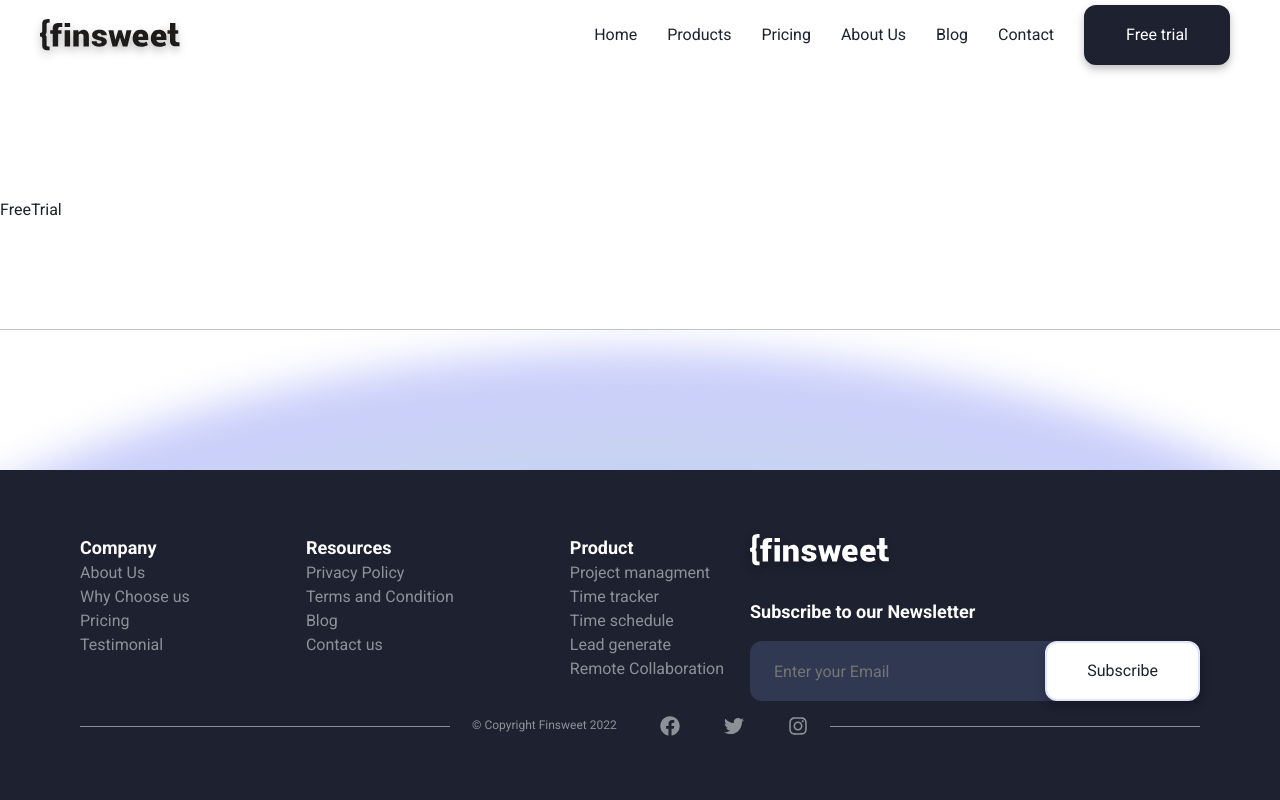
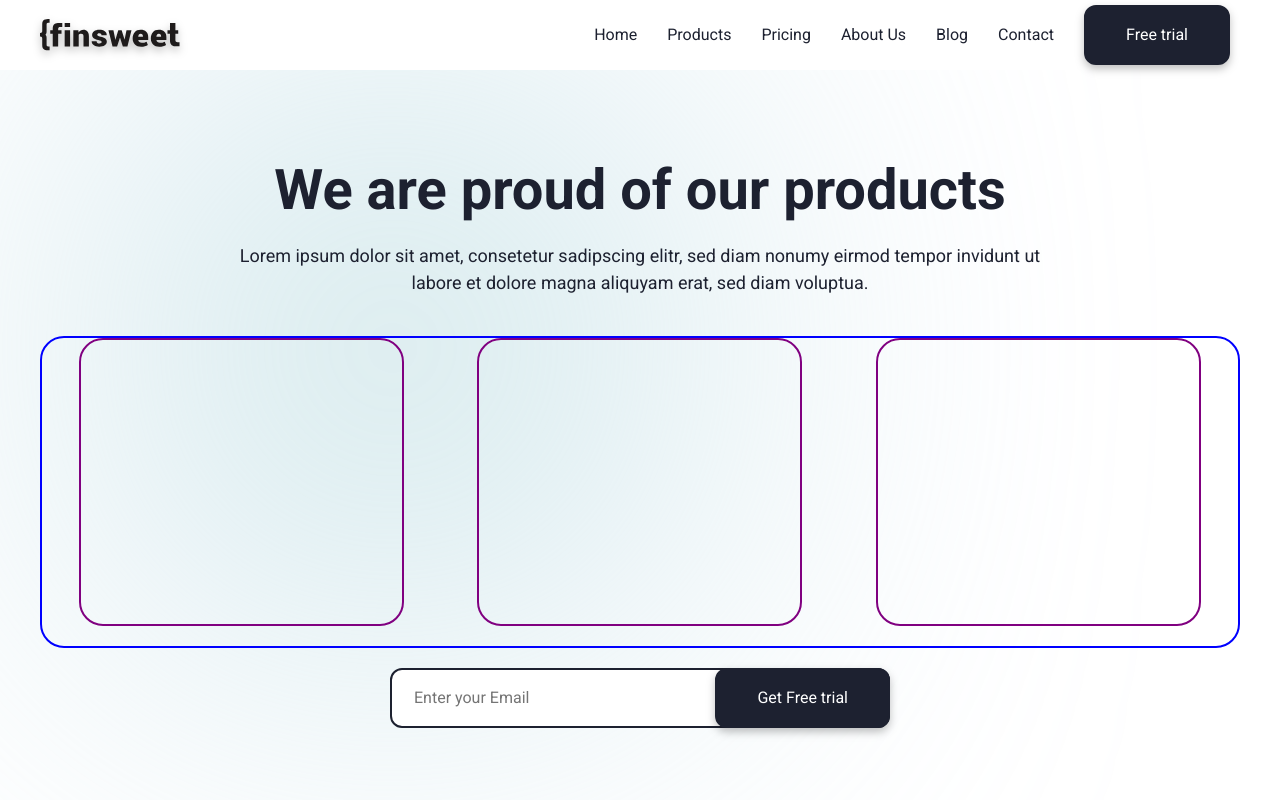
Before and after one commit to F-Agata/finsweet, a Next.js app: page /freeTrial in a window 1280 px wide. Shown: the top 800 px of the page. Built offline with nearby package versions, Linux system fonts and the light colour scheme.

Commit message:
add FreTrial

```diff
--- a/pages/freeTrial.js
+++ b/pages/freeTrial.js
@@ -1,20 +1,119 @@
-import React  from "react";
+
 import TitleAndText from "../styles/TitleAndText"
 import Box from "../styles/Box";
+
+import styled from "styled-components";
+import InputFreeTrial from "../components/InputFreeTrial";
 
 
 const FreeTrial  = () => {
 
-
-
     return (
-        <Box>
-            <TitleAndText mt={200}>FreeTrial </TitleAndText>
-
-
-
+        <Box
+            // border={'orange 2px solid'}
+            width={'100%'}
+            m={'0 auto'}
+            pt={60}
+            pb={60}
+            textAlign={'center'}
+            display={'flex'}
+            flexDirection={'column'}
+            justifyContent={'center'}
+            alignContent={'center'}
+            alignItems={'center'}
+            position={'relative'}
+            overflow={'hidden'}
+        >
+            <BoxStyledGradient/>
+            <Box zIndex={'1'}
+                 width={'100%'}
+                // border={'yellow 2px solid'}
+                 display={'flex'}
+                 flexDirection={'column'}
+                 justifyContent={'center'}
+                 alignItems={'center'}
+                 p={'100px 40px 0px 40px'}
+            >
+                    <Box  mb={20}
+                          maxWidth={846}
+                    >
+                        <TitleAndText variant={'title1'}
+                                      mb={20}
+                        >
+                                      We are proud of our products
+                        </TitleAndText>
+                        <TitleAndText variant={'textLarge'}
+                                      mb={20}
+                        >
+                            Lorem ipsum dolor sit amet, consetetur sadipscing elitr, sed diam nonumy eirmod tempor invidunt ut labore et dolore magna aliquyam erat, sed diam voluptua.
+                        </TitleAndText>
+                    </Box>
+                    <Box
+                        width={'100%'}
+                        border={'blue 2px solid'}
+                        borderRadius={24}
+                        // p={'40px 40px'}
+                        display={'flex'}
+                        flexWrap={'wrap'}
+                        flexDirection={{_: 'column', tabletL: 'row', }}
+                        justifyContent={{_: 'center', tabletL: 'space-around', }}
+                        alignItems={'center'}
+                    >
+                        <Box
+                            border={'purple 2px solid'}
+                            width={'325px'}
+                            height={'288px'}
+                            mb={20}
+                            borderRadius={24}
+                        >
+                            {/*<StyledTrialImg*/}
+                            {/*    // src={`/${item.icon}`}*/}
+                            {/*    alt={"icon"} />*/}
+                        </Box>
+                        <Box
+                            border={'purple 2px solid'}
+                            width={'325px'}
+                            height={'288px'}
+                            mb={20}
+                            borderRadius={24}
+                        >
+                            {/*<StyledTrialImg*/}
+                            {/*    // src={`/${item.icon}`}*/}
+                            {/*    alt={"icon"} />*/}
+                        </Box>
+                        <Box
+                            border={'purple 2px solid'}
+                            width={'325px'}
+                            height={'288px'}
+                            mb={20}
+                            borderRadius={24}
+                        >
+                            {/*<StyledTrialImg*/}
+                            {/*    // src={`/${item.icon}`}*/}
+                            {/*    alt={"icon"} />*/}
+                        </Box>
+                      </Box>
+                    <Box mt={20}>
+                        <InputFreeTrial/>
+                    </Box>
+               </Box>
         </Box>
     );
 }
 
 export default FreeTrial ;
+
+const BoxStyledGradient = styled(Box)`
+  position: absolute;
+  top: 10%;
+  left: 10%;
+  width: 529px;
+  height: 526px;
+  border-radius: 470px;
+  background: ${props => props.theme.gradients.gradientBlur};
+  filter: blur(200px);
+ `
+
+const StyledTrialImg = styled.img`
+    width: 100%;
+`
```
Also changed, not shown: components/routes/products/product/Product.js (added).
